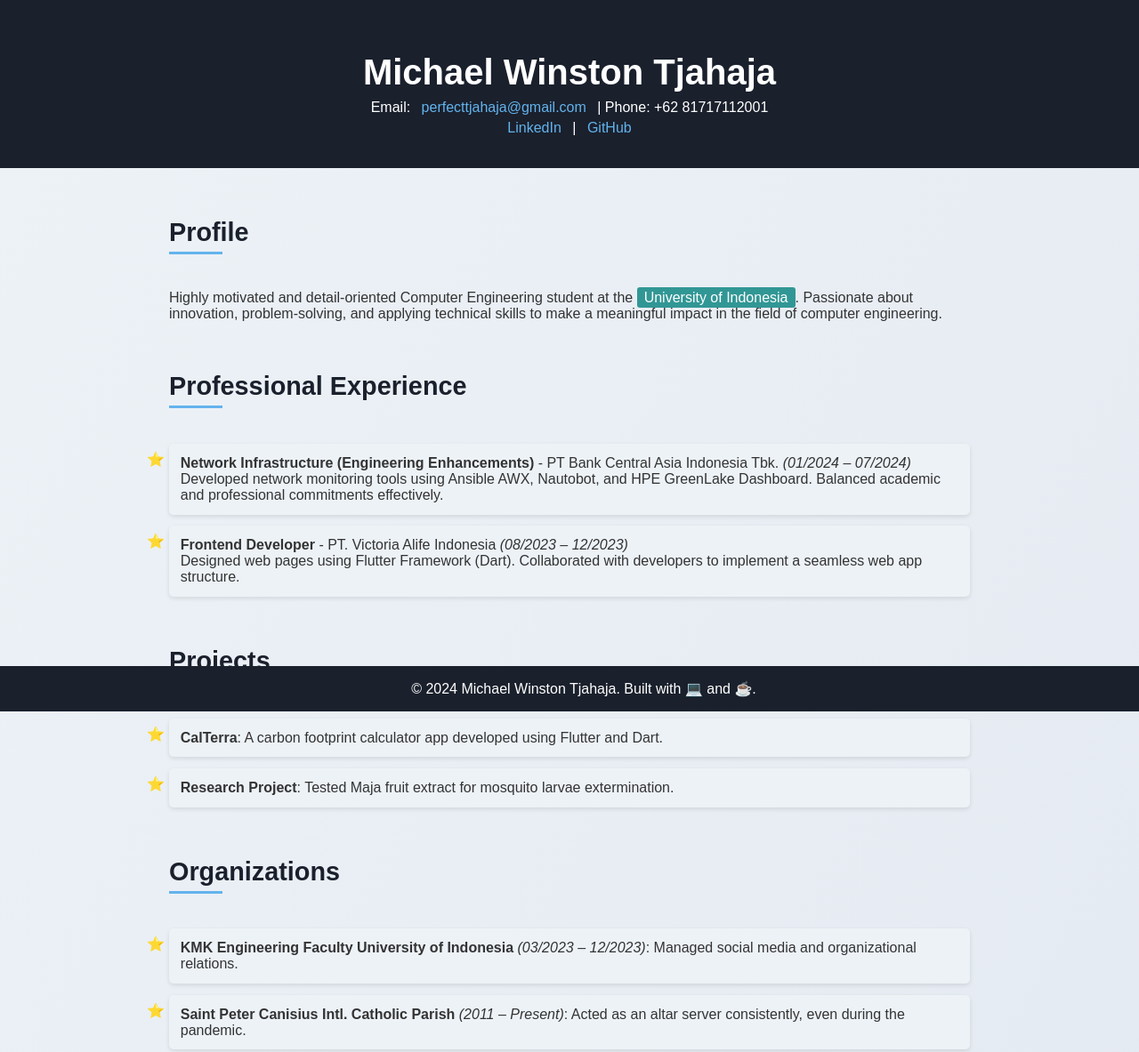
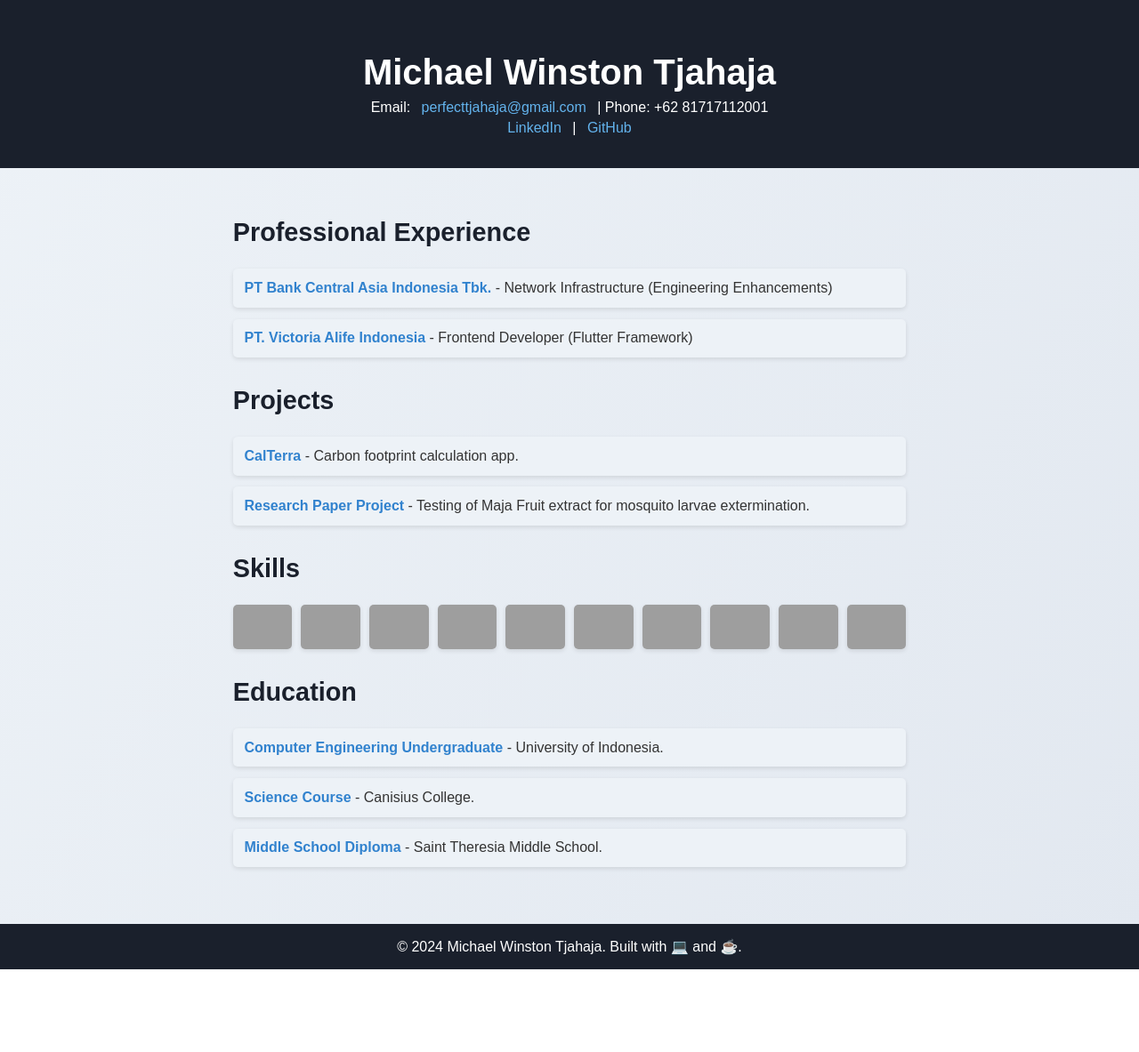
Before and after one commit to MichaelWinstonTjahaja/MichaelWinstonTjahaja.github.io, a plain HTML site: page index.html in a window 1280 px wide. Shown: the top 1183 px of the page at 89% size. After the commit the page ends 1090 px from the top, so only its background shows below. Drawn offline with Linux system fonts and the light colour scheme; grey boxes are pictures that could not be loaded.

Commit message:
Update index.html

```diff
--- a/index.html
+++ b/index.html
@@ -5,13 +5,15 @@
     <meta name="viewport" content="width=device-width, initial-scale=1.0">
     <title>Michael Winston Tjahaja - Resume</title>
     <style>
-        /* General Styling */
         body {
             font-family: 'Arial', sans-serif;
             background: linear-gradient(120deg, #edf2f7, #e2e8f0);
             margin: 0;
             padding: 0;
             color: #333;
+            display: flex;
+            flex-direction: column;
+            min-height: 100vh;
         }
 
         header {
@@ -19,7 +21,6 @@
             padding: 2rem;
             background: #1a202c;
             color: white;
-            animation: fadeIn 2s ease-in;
         }
 
         header h1 {
@@ -42,6 +43,7 @@
             max-width: 900px;
             margin: 2rem auto;
             padding: 0 1rem;
+            flex: 1;
         }
 
         section {
@@ -51,17 +53,6 @@
         h2 {
             font-size: 1.8rem;
             color: #1a202c;
-            position: relative;
-            display: inline-block;
-        }
-
-        h2::after {
-            content: '';
-            width: 60px;
-            height: 3px;
-            background: #63b3ed;
-            display: block;
-            margin-top: 5px;
         }
 
         ul {
@@ -76,14 +67,11 @@
             border-radius: 5px;
             box-shadow: 0 2px 5px rgba(0, 0, 0, 0.1);
             position: relative;
-            animation: slideIn 1s ease-in-out;
         }
 
-        li::before {
-            content: '⭐';
-            position: absolute;
-            left: -25px;
-            top: 8px;
+        a {
+            color: #3182ce;
+            text-decoration: none;
         }
 
         footer {
@@ -91,37 +79,20 @@
             padding: 1rem;
             background: #1a202c;
             color: white;
-            position: fixed;
-            bottom: 0;
-            width: 100%;
         }
 
-        .highlight {
-            background: #319795;
-            color: white;
-            padding: 0.2rem 0.5rem;
-            border-radius: 3px;
+        .skills {
+            display: flex;
+            flex-wrap: wrap;
+            gap: 10px;
+            margin-top: 1rem;
         }
 
-        /* Animations */
-        @keyframes fadeIn {
-            from {
-                opacity: 0;
-            }
-            to {
-                opacity: 1;
-            }
-        }
-
-        @keyframes slideIn {
-            from {
-                transform: translateX(-100%);
-                opacity: 0;
-            }
-            to {
-                transform: translateX(0);
-                opacity: 1;
-            }
+        .skills img {
+            height: 50px;
+            width: auto;
+            border-radius: 5px;
+            box-shadow: 0 2px 5px rgba(0, 0, 0, 0.1);
         }
     </style>
 </head>
@@ -137,22 +108,15 @@
 
     <div class="container">
         <section>
-            <h2>Profile</h2>
-            <p>
-                Highly motivated and detail-oriented Computer Engineering student at the <span class="highlight">University of Indonesia</span>. Passionate about innovation, problem-solving, and applying technical skills to make a meaningful impact in the field of computer engineering.
-            </p>
-        </section>
-
-        <section>
             <h2>Professional Experience</h2>
             <ul>
                 <li>
-                    <strong>Network Infrastructure (Engineering Enhancements)</strong> - PT Bank Central Asia Indonesia Tbk. <em>(01/2024 – 07/2024)</em><br>
-                    Developed network monitoring tools using Ansible AWX, Nautobot, and HPE GreenLake Dashboard. Balanced academic and professional commitments effectively.
+                    <strong><a href="https://id.linkedin.com/company/bca" target="_blank">PT Bank Central Asia Indonesia Tbk.</a></strong>
+                    - Network Infrastructure (Engineering Enhancements)
                 </li>
                 <li>
-                    <strong>Frontend Developer</strong> - PT. Victoria Alife Indonesia <em>(08/2023 – 12/2023)</em><br>
-                    Designed web pages using Flutter Framework (Dart). Collaborated with developers to implement a seamless web app structure.
+                    <strong><a href="https://id.linkedin.com/company/pt-victoria-alife-indonesia" target="_blank">PT. Victoria Alife Indonesia</a></strong>
+                    - Frontend Developer (Flutter Framework)
                 </li>
             </ul>
         </section>
@@ -160,53 +124,48 @@
         <section>
             <h2>Projects</h2>
             <ul>
-                <li><strong>CalTerra</strong>: A carbon footprint calculator app developed using Flutter and Dart.</li>
-                <li><strong>Research Project</strong>: Tested Maja fruit extract for mosquito larvae extermination.</li>
-            </ul>
-        </section>
-
-        <section>
-            <h2>Organizations</h2>
-            <ul>
-                <li><strong>KMK Engineering Faculty University of Indonesia</strong> <em>(03/2023 – 12/2023)</em>: Managed social media and organizational relations.</li>
-                <li><strong>Saint Peter Canisius Intl. Catholic Parish</strong> <em>(2011 – Present)</em>: Acted as an altar server consistently, even during the pandemic.</li>
-            </ul>
-        </section>
-
-        <section>
-            <h2>Languages</h2>
-            <ul>
-                <li>Indonesian (Native)</li>
-                <li>English (TOEFL IBT: 100/120)</li>
-                <li>Japanese (N5 Level)</li>
+                <li>
+                    <strong><a href="https://github.com/styxnanda/CalTerra" target="_blank">CalTerra</a></strong>
+                    - Carbon footprint calculation app.
+                </li>
+                <li>
+                    <strong><a href="https://www.youtube.com/watch?%20v=DnlUu0DCSwo&t=6s&ab_channel=KOMPASTV" target="_blank">Research Paper Project</a></strong>
+                    - Testing of Maja Fruit extract for mosquito larvae extermination.
+                </li>
             </ul>
         </section>
 
         <section>
             <h2>Skills</h2>
-            <ul>
-                <li>Programming: Flutter, Python, C++, YAML</li>
-                <li>Design: Photoshop, Figma, Premiere Pro, Tailwind CSS</li>
-                <li>Networking: Nautobot, Excel (Visual Basic)</li>
-            </ul>
-        </section>
-
-        <section>
-            <h2>Interests</h2>
-            <ul>
-                <li>Automation: Enthusiastic about automating systems with Python.</li>
-                <li>Sustainability: Interested in methods to promote a greener society.</li>
-                <li>Network Infrastructure: Developing skills to manage and implement infrastructure tools.</li>
-                <li>Machine Learning: Expanding expertise in tools and techniques.</li>
-            </ul>
+            <div class="skills">
+                <img src="https://upload.wikimedia.org/wikipedia/commons/1/17/Google-flutter-logo.png" alt="Flutter Logo" title="Flutter">
+                <img src="https://upload.wikimedia.org/wikipedia/commons/c/c3/Python-logo-notext.svg" alt="Python Logo" title="Python">
+                <img src="https://upload.wikimedia.org/wikipedia/commons/1/18/C_Programming_Language.svg" alt="C++ Logo" title="C++">
+                <img src="https://upload.wikimedia.org/wikipedia/commons/8/87/Photoshop_CS6_icon.png" alt="Photoshop Logo" title="Photoshop">
+                <img src="https://upload.wikimedia.org/wikipedia/commons/3/33/Figma-logo.svg" alt="Figma Logo" title="Figma">
+                <img src="https://upload.wikimedia.org/wikipedia/commons/f/f7/Tailwind_CSS_Logo.svg" alt="Tailwind CSS Logo" title="Tailwind CSS">
+                <img src="https://upload.wikimedia.org/wikipedia/commons/7/7e/Excel_Logo.svg" alt="Excel Logo" title="Excel">
+                <img src="https://upload.wikimedia.org/wikipedia/commons/a/a4/Adobe_Premiere_Pro_Logo.svg" alt="Premiere Pro Logo" title="Premiere Pro">
+                <img src="https://upload.wikimedia.org/wikipedia/commons/3/3b/YAML_Logo.svg" alt="YAML Logo" title="YAML">
+                <img src="https://upload.wikimedia.org/wikipedia/commons/8/80/Greenlake_HPE_logo.png" alt="Nautobot Logo" title="Nautobot">
+            </div>
         </section>
 
         <section>
             <h2>Education</h2>
             <ul>
-                <li><strong>Computer Engineering Undergraduate</strong> - University of Indonesia <em>(Depok, Indonesia)</em></li>
-                <li><strong>Science Course</strong> - Canisius College <em>(Jakarta, Indonesia)</em></li>
-                <li><strong>Middle School Diploma</strong> - Saint Theresia Middle School <em>(Jakarta, Indonesia)</em></li>
+                <li>
+                    <strong><a href="https://id.linkedin.com/school/university-of-indonesia/" target="_blank">Computer Engineering Undergraduate</a></strong>
+                    - University of Indonesia.
+                </li>
+                <li>
+                    <strong><a href="https://id.linkedin.com/school/kolese-kanisius-canisius-college/" target="_blank">Science Course</a></strong>
+                    - Canisius College.
+                </li>
+                <li>
+                    <strong><a href="https://www.sttheresia-jkt.sch.id/smp/profile-smp/" target="_blank">Middle School Diploma</a></strong>
+                    - Saint Theresia Middle School.
+                </li>
             </ul>
         </section>
     </div>
```
